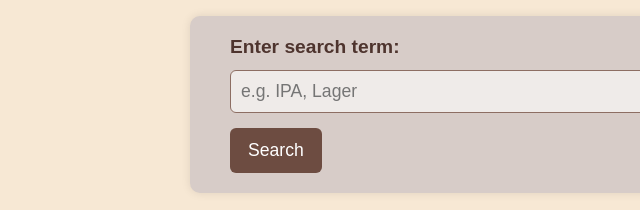
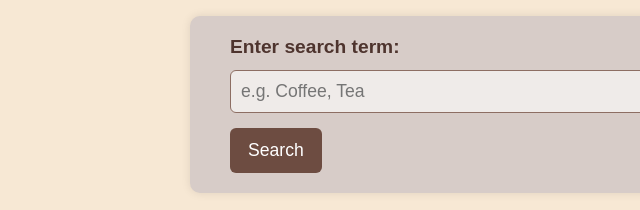
Before and after one commit to karen716/API-PROJ, a plain HTML site: page index.html in a window 1280 px wide. Shown: the part 146-356 px from the top of the page, 32-672 px from the left. Drawn offline with Linux system fonts and the light colour scheme.

Commit message:
Update index.html

```diff
--- a/index.html
+++ b/index.html
@@ -225,7 +225,7 @@
     <h1>Search for Breweries</h1>
     <form id="breweryForm">
         <label for="searchTerm">Enter search term:</label>
-        <input type="text" id="searchTerm" name="searchTerm" placeholder="e.g. IPA, Lager">
+        <input type="text" id="searchTerm" name="searchTerm" placeholder="e.g. Coffee, Tea">
         <button type="submit">Search</button>
     </form>
     <h2 style="margin-left: 257px;">Results:</h2>
```
